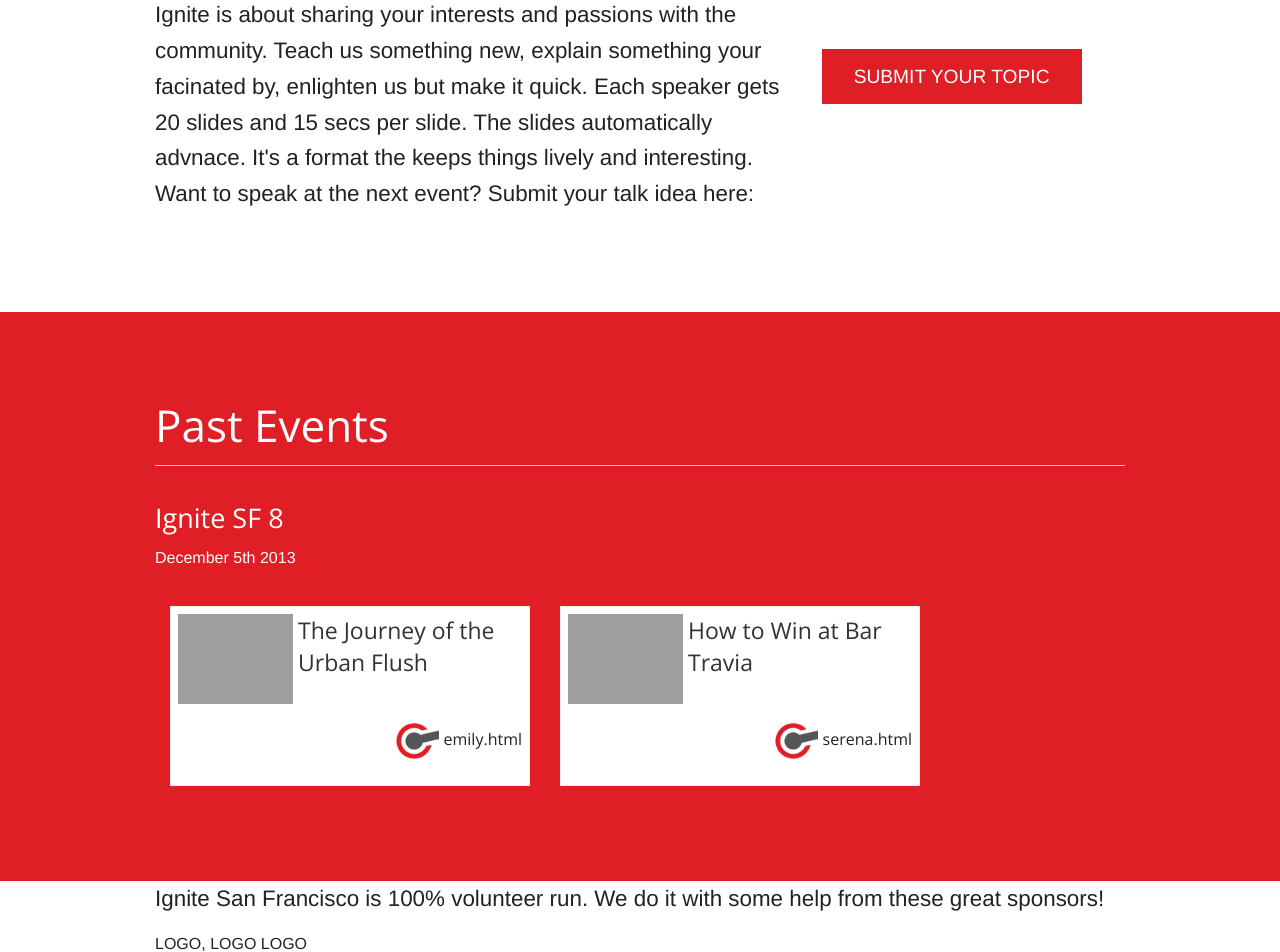
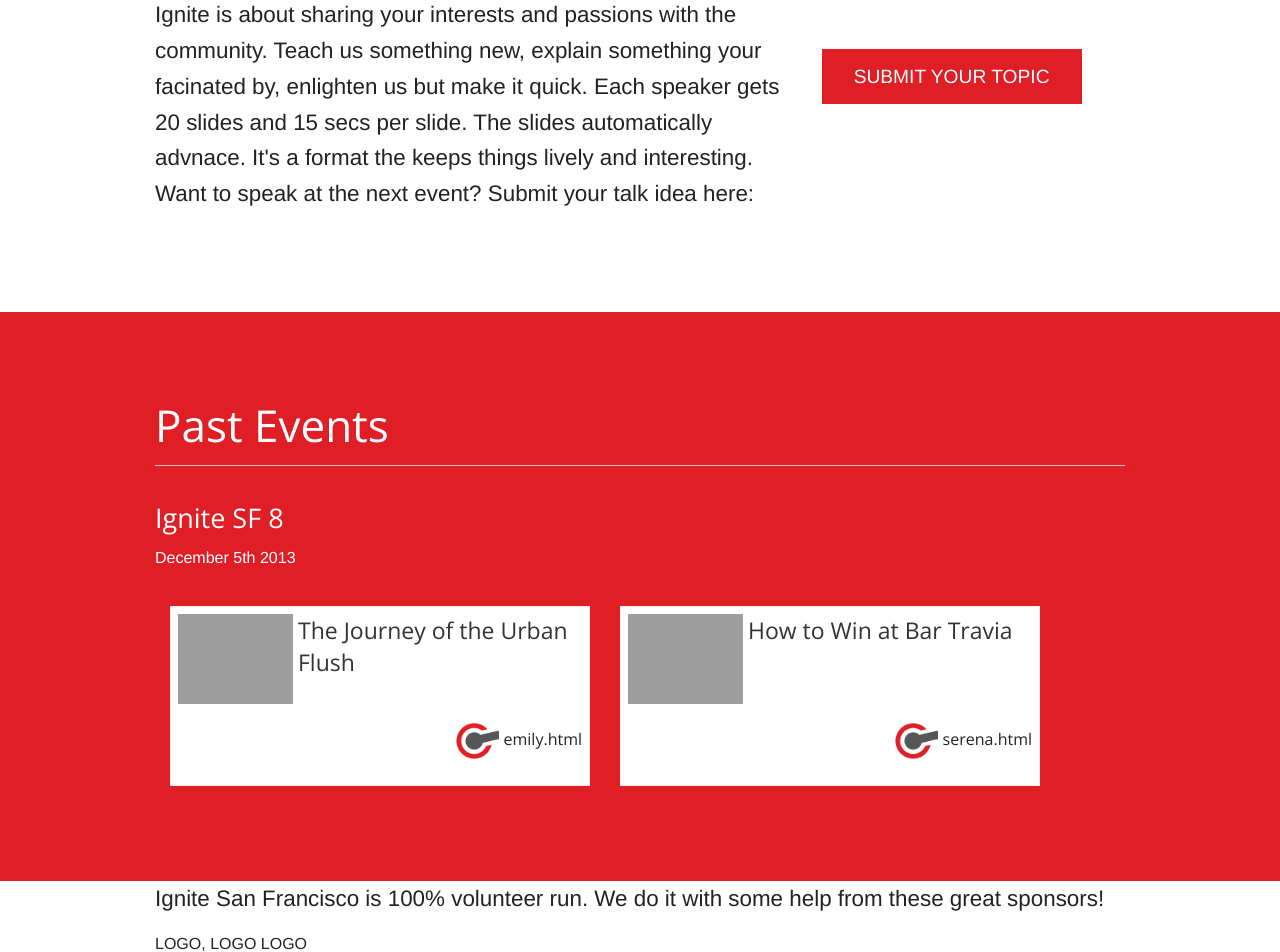
Before and after one commit to ignitesf/ignitesf.github.io, a Jekyll site: the page built from index.html, in a window 1280 px wide and 1400 px high, scrolled down 1079 px. Shown: the part 448-1400 px from the top of the window. Built offline with Jekyll 4.4.1, drawn with Linux system fonts in a browser that asks for light colours; Markdown is read by kramdown in place of the engine named in the settings; grey boxes are pictures that could not be loaded.

Commit message:
more mobile friendly

```diff
--- a/_layouts/default.html
+++ b/_layouts/default.html
@@ -9,6 +9,7 @@
         <link rel="stylesheet" href="/css/foundation.css" />
         <script src="/js/modernizr.js"></script>
         <link rel="stylesheet" href="/css/ignitesf.css" />
+        <link rel="stylesheet" href="/css/ignitesf-mobile.css" media="all and (max-width:600px)" />
     </head>
     <body>
       <div class="fixed">
--- /dev/null
+++ b/css/ignitesf-mobile.css
@@ -0,0 +1,9 @@
+div.attending-info{
+    text-align:center;
+}
+
+div.pastspark{
+    max-width:100%;
+    width:100%;
+    margin:10px 5px 10px 0px;
+}
--- a/css/ignitesf.css
+++ b/css/ignitesf.css
@@ -209,7 +209,7 @@ div.social{
 }
 
 div.pastspark{
-    width:360px;
+    width:420px;
     border:solid 1px #eee;
     padding:7px;
     margin:15px;
--- a/index.html
+++ b/index.html
@@ -2,7 +2,7 @@
 layout: default
 title: Ignite San Francisco
 ---
-<div class="promo">
+<div class="promo hide-for-small-only">
   <video loop="loop" autoplay="true">
     <source src="/media/promo.mp4" type="video/mp4" />
   </video>
@@ -48,11 +48,10 @@ title: Ignite San Francisco
     </div>
   </div>
 </div>
-
+<a name="attend"></a>
 <div class="section-attending">
-  <iframe width='100%' height='350px' frameBorder='0' src='http://a.tiles.mapbox.com/v3/mickt.h4im93nh/mm/zoompan,zoomwheel,geocoder,share.html'></iframe>
-  <div class="attending-info">
-    <a name="attend"></a>
+  <iframe class="hide-for-small-only" width='100%' height='350px' frameBorder='0' src='http://a.tiles.mapbox.com/v3/mickt.h4im93nh/mm/zoompan,zoomwheel,geocoder,share.html'></iframe>
+  <div class="attending-info" >
     <h1 data-magellan-destination="attend">Attend</h1>
     <p class="date">March 27, 2014</p>
     <p>Ignite SF #9 <br>
@@ -63,10 +62,10 @@ title: Ignite San Francisco
   </div>
 </div>
 
+<a name="speak"></a>
 <div class="section-speaking">
   <div class="row speaking">
     <div class="large-8 columns">
-      <a name="speak"></a>
       <h1 data-magellan-destination="speak">Speak</h1>
       <p>Ignite is about sharing your interests and passions with the community. Teach us something new, explain something your facinated by, enlighten us but make it quick. Each speaker gets 20 slides and 15 secs per slide. The slides automatically advnace. It's a format the keeps things lively and interesting. Want to speak at the next event? Submit your talk idea here:</p>
     </div>
@@ -76,12 +75,11 @@ title: Ignite San Francisco
   </div>
 </div>
 
+<a name="pastignites"></a>
 <div class="section-pastevents">
   <div class="row videos">
     <div class="large-12 columns">
-      <a name="pastignites"></a>
       <h1  data-magellan-destination="pastignites">Past Events</h1>
-
       <div class="pastignite">
         <h3>Ignite SF 8</h3>
         <p class="small">December 5th 2013</p>
```
